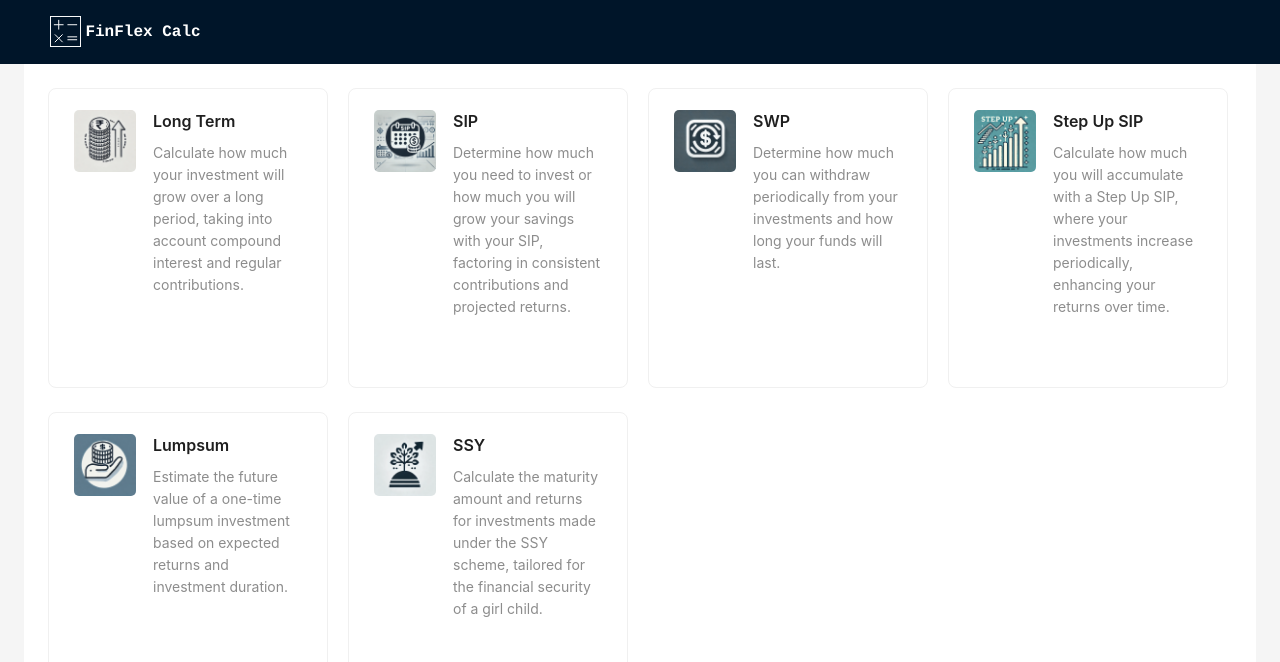
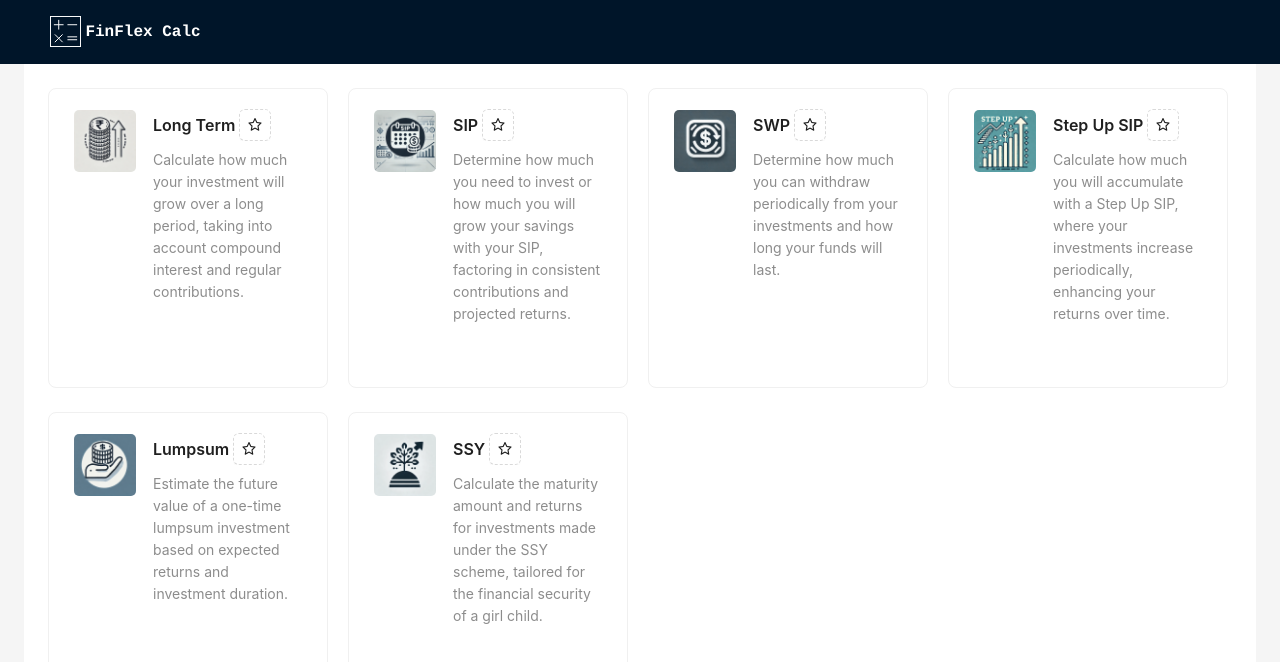
Before and after one commit to MelvinJMani/finflex-calc, a React (Vite) app: page / in a window 1280 px wide. Shown: the top 662 px of the page. Built offline with nearby package versions, Linux system fonts and the light colour scheme.

Commit message:
Favorite button added

```diff
--- a/src/components/CalculatorLink.tsx
+++ b/src/components/CalculatorLink.tsx
@@ -1,6 +1,7 @@
 import { Avatar, Card, Col } from 'antd';
 const { Meta } = Card;
-
+import { useNavigate } from 'react-router-dom';
+import FavoriteButton from '../components/FavoriteButton';
 import longTermIcon from '../assets/icons/long_term.webp';
 import sipIcon from '../assets/icons/sip.webp';
 import swpIcon from '../assets/icons/swp.webp';
@@ -32,14 +33,13 @@ const CalculatorLink: React.FC<CalculatorLinkProps> = ({
   link,
   icon
 }) => {
+  const navigate = useNavigate();
   const iconPath = icon ? iconMap[icon] : null;
   return (
     <Col className="gutter-row" span={6}>
-      <a href={`/calculator/${link}`}>
-        <Card hoverable style={{ width: 280, minHeight: 300 }}>
-          <Meta avatar={<Avatar shape="square" size={64} src={iconPath} />} title={title} description={description} />
-        </Card>
-      </a>
+      <Card hoverable style={{ width: 280, minHeight: 300 }} onClick={() => navigate(`/calculator/${link}`)}>
+        <Meta avatar={<Avatar shape="square" size={64} src={iconPath} />} title={ <> {title} <FavoriteButton name={link} />  </>} description={description} />
+      </Card>
     </Col>
   );
 };
--- /dev/null
+++ b/src/components/FavoriteButton.tsx
@@ -0,0 +1,31 @@
+import { useState } from 'react';
+import { Button, Tooltip } from 'antd';
+import { StarOutlined, StarFilled } from '@ant-design/icons';
+import { isFavorite, toggleFavorite } from '../utils';
+
+type FavoriteButtonProps = {
+  name : string;
+};
+
+const FavoriteButton: React.FC<FavoriteButtonProps> = ({
+    name
+}) => {
+    const [favorite, setFavorite] = useState<boolean>(isFavorite(name));
+    const handleToggleFavorite = (e: { stopPropagation: () => void; }) => {
+        e.stopPropagation();
+        const marked = toggleFavorite(name);
+        if(marked)
+            setFavorite(isFavorite(name));
+    }
+    return (
+        <Tooltip title={ favorite ? "Remove from favorites" : "Add to favorites"  } color="#001529">
+            <Button
+                icon={favorite ? <StarFilled /> : <StarOutlined />}
+                type="dashed"
+                onClick={handleToggleFavorite}
+            />
+        </Tooltip>
+    );
+}
+
+export default FavoriteButton;
--- a/src/views/calculator.tsx
+++ b/src/views/calculator.tsx
@@ -1,8 +1,8 @@
-import { useState } from 'react';
 import { useParams } from 'react-router-dom';
-import { getCalculatorByName, isFavorite, toggleFavorite } from '../utils';
+import { getCalculatorByName } from '../utils';
 import { Button, Flex, Divider, Typography, Tooltip } from 'antd';
-import { RollbackOutlined, StarOutlined, StarFilled } from '@ant-design/icons';
+import { RollbackOutlined } from '@ant-design/icons';
+import FavoriteButton from '../components/FavoriteButton';
 
 const { Title, Paragraph } = Typography;
 
@@ -14,12 +14,6 @@ const boxStyle: React.CSSProperties = {
 const Calculator: React.FC = () => {
   const { name = '' } = useParams();
   const calculator = getCalculatorByName(name);
-  const [favorite, setFavorite] = useState<boolean>(isFavorite(name));
-
-  const handleToggleFavorite = () => {
-    toggleFavorite(name);
-    setFavorite(isFavorite(name));  // Update the state based on the current favorite status
-  };
 
   return (
     <>
@@ -28,13 +22,7 @@ const Calculator: React.FC = () => {
           <Button icon={<RollbackOutlined />} type="dashed" href='/'/>
         </Tooltip>
         <Title level={2}>{`${calculator?.name} Calculator`}</Title>
-        <Tooltip title={ favorite ? "Remove from favorites" : "Add to favorites"  } color="#001529">
-          <Button
-            icon={favorite ? <StarFilled /> : <StarOutlined />}
-            type="dashed"
-            onClick={handleToggleFavorite}
-          />
-        </Tooltip>
+        <FavoriteButton name={name} />
       </Flex>
       <Divider />
       <Paragraph>
```
